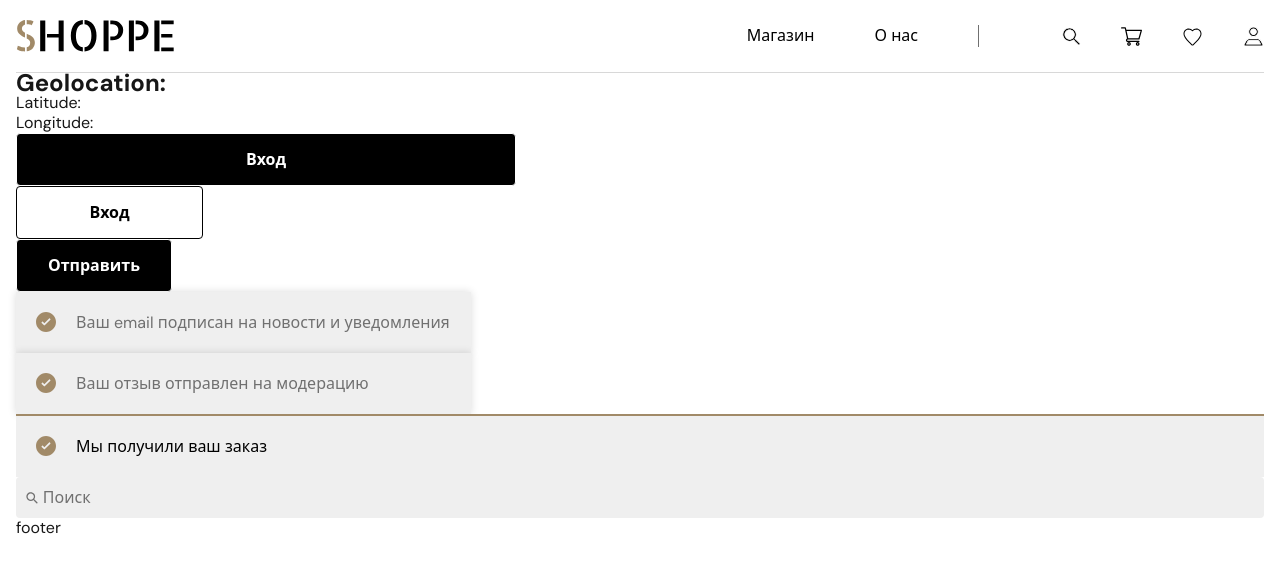
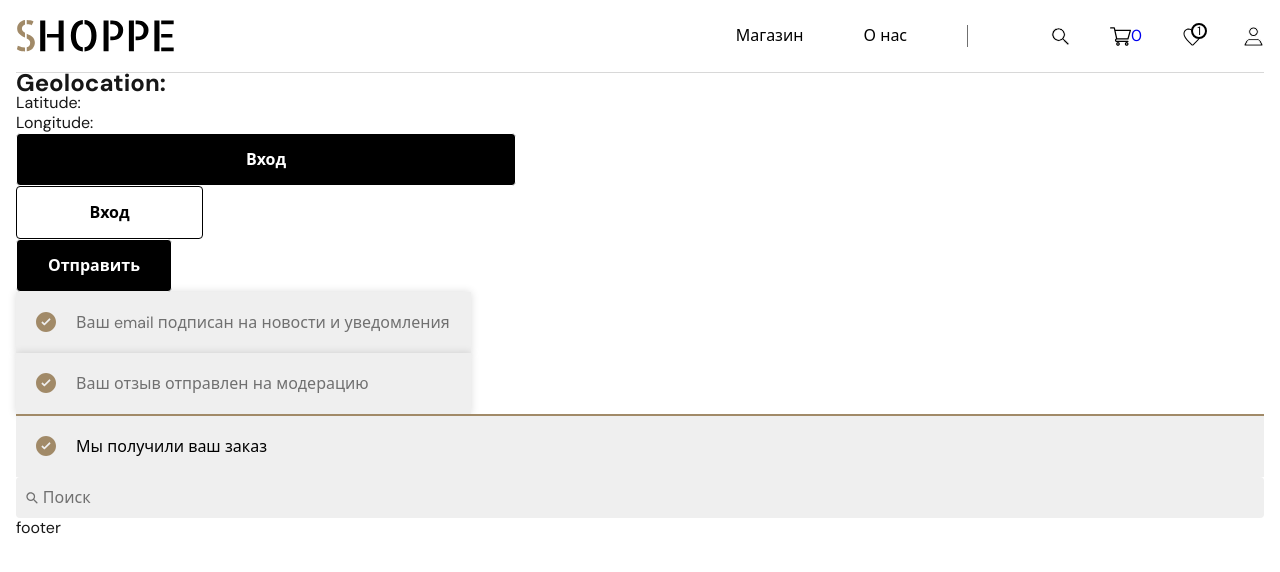
Before and after one commit to ministrov/shoppe-ecommerce-next, a Next.js app: page / in a window 1280 px wide. Shown: the top 572 px of the page. Built offline with nearby package versions, Linux system fonts and the light colour scheme; no server answers.

Commit message:
feature - Create a cart count pseudo element on buttonLink cart and favorites

```diff
--- a/components/buttonLink/ButtonLink.module.css
+++ b/components/buttonLink/ButtonLink.module.css
@@ -23,6 +23,23 @@
   background-color: var(--black);
 }
 
+.count {
+  position: absolute;
+  top: -3px;
+  left: 9px;
+  display: flex;
+  align-items: center;
+  justify-content: center;
+  width: 16px;
+  height: 16px;
+  font-size: 12px;
+  line-height: 18px;
+  color: var(--black);
+  border: 2px solid var(--black);
+  border-radius: 50%;
+  background-color: var(--white);
+}
+
 @media screen and (max-width: 768px) {
   .active {
     display: none;
--- a/components/buttonLink/ButtonLink.tsx
+++ b/components/buttonLink/ButtonLink.tsx
@@ -8,6 +8,7 @@ type ButtonLinkProps = {
   path: string;
   iconPath?: string;
   text?: string;
+  count?: number;
 };
 
 const underlineVariants = {
@@ -15,7 +16,7 @@ const underlineVariants = {
   visible: { width: '100%' },
 };
 
-export const ButtonLink = ({ pathname, path, iconPath, text }: ButtonLinkProps) => {
+export const ButtonLink = ({ pathname, path, iconPath, text, count }: ButtonLinkProps) => {
   return (
     <Link href={path} className={styles.navLink}>
       {iconPath && <Image src={iconPath} width={21} height={21} alt={`Icon link ${iconPath}`} />}
@@ -29,6 +30,7 @@ export const ButtonLink = ({ pathname, path, iconPath, text }: ButtonLinkProps)
           transition={{ duration: 0.5, ease: 'easeInOut' }}
         />
       )}
+      {count && <span className={styles.count}>{count}</span>}
     </Link>
   );
 };
--- a/components/navMenu/NavMenu.module.css
+++ b/components/navMenu/NavMenu.module.css
@@ -4,6 +4,10 @@
   margin: 0;
   padding: 0;
   list-style: none;
+}
+
+.navMenuItem {
+  position: relative;
 }
 
 .navMenuItem:last-child {
--- a/components/userMenu/UserMenu.module.css
+++ b/components/userMenu/UserMenu.module.css
@@ -8,13 +8,8 @@
   gap: 40px;
 }
 
-.cartCount {
-  display: none;
-}
-
-.iconLink {
+.userItem {
   position: relative;
-  display: inline-block;
 }
 
 @media screen and (max-width: 768px) {
--- a/components/userMenu/UserMenu.tsx
+++ b/components/userMenu/UserMenu.tsx
@@ -2,8 +2,8 @@ import { ButtonLink } from '../buttonLink/ButtonLink';
 import styles from './UserMenu.module.css';
 
 const links = [
-  { id: 1, path: '/cart', text: '', iconPath: '/shopping-cart.svg' },
-  { id: 2, path: '/favorites', text: '', iconPath: '/heart.svg' },
+  { id: 1, path: '/cart', text: '', iconPath: '/shopping-cart.svg', count: 0 },
+  { id: 2, path: '/favorites', text: '', iconPath: '/heart.svg', count: 1 },
   { id: 3, path: '/orders', text: '', iconPath: '/account.svg' },
 ];
 
@@ -11,14 +11,12 @@ type UserMenuProps = {
   pathname: string;
 };
 
-{/* <span className={styles.cartCount}>0</span> */}
-
 export const UserMenu = ({ pathname }: UserMenuProps) => {
   return (
     <ul className={styles.userMenu}>
       {links.map((link) => (
         <li key={link.id} className={styles.userItem}>
-          <ButtonLink pathname={pathname} path={link.path} iconPath={link.iconPath} />
+          <ButtonLink pathname={pathname} path={link.path} iconPath={link.iconPath} count={link.count} />
         </li>
       ))}
     </ul>
```
